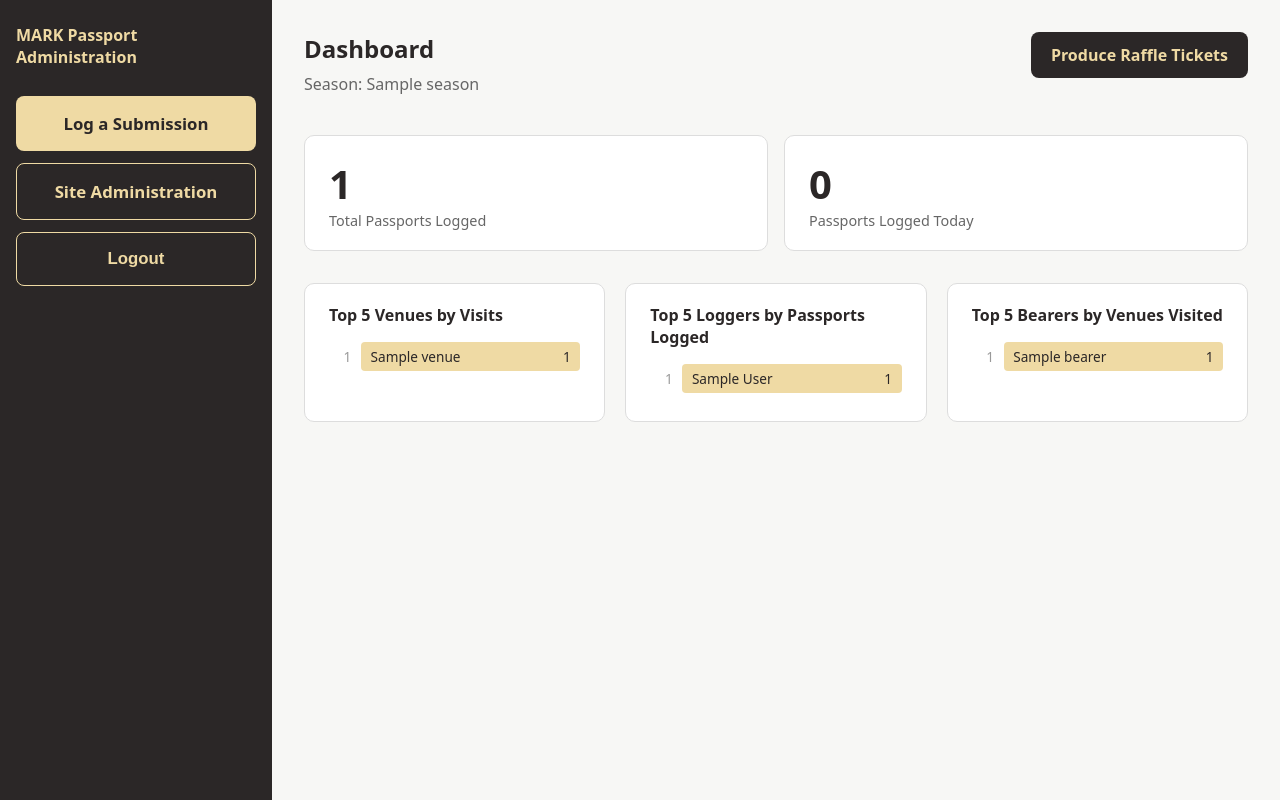
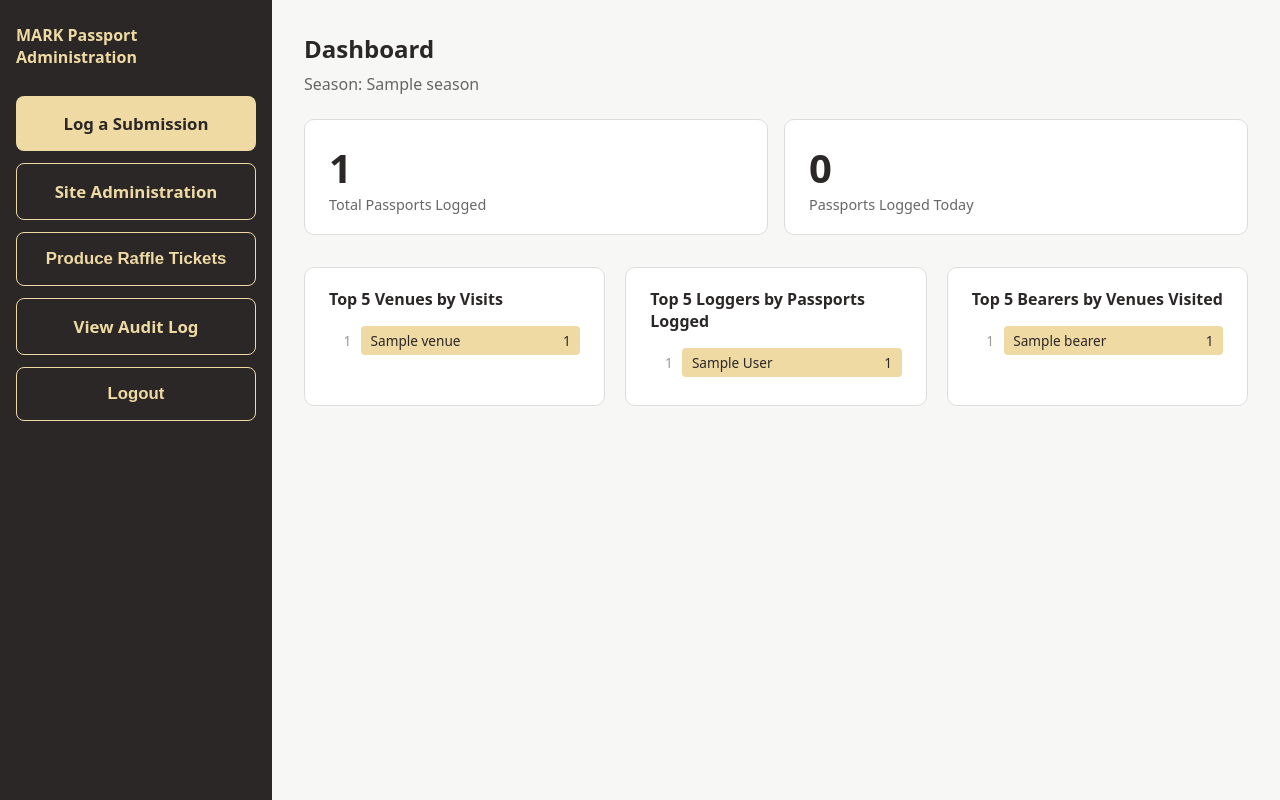
Before and after one commit to Kentigern/BikerPassport, a Django app: page /passports/dashboard/ in a window 1280 px wide. Run offline with Django 5.2, Linux system fonts and the light colour scheme; a user stored in the database is signed in; tables that the repository leaves empty hold one stand-in row (values such as "Sample post"); parts of the project's set-up code (start-up, migrations or seed data) failed here and were passed over.

Commit message:
Move raffle export into the sidebar and add an audit log button
Produce Raffle Tickets now lives in the left nav below Site
Administration (still a confirmed POST, just relocated), followed by a
new View Audit Log button pointing at the RaffleExport admin list —
already filterable/searchable for free via the admin, so no new view
needed. Also grants the Site Admin group view_raffleexport, since the
group didn't have it yet (both current members happen to be superusers,
which bypass permission checks, so this would've silently broken for any
future non-superuser Site Admin).

Co-Authored-By: Claude Sonnet 5 <noreply@anthropic.com>

```diff
--- a/passports/admin.py
+++ b/passports/admin.py
@@ -163,6 +163,7 @@ class RaffleExportAdmin(admin.ModelAdmin):
 
     list_display = ['season', 'generated_by', 'generated_at', 'entry_count']
     list_filter = ['season']
+    search_fields = ['generated_by__username', 'season__name']
 
     def has_add_permission(self, request):
         return False
--- a/passports/templates/passports/dashboard.html
+++ b/passports/templates/passports/dashboard.html
@@ -72,30 +72,7 @@
       margin-top: -.5rem;
     }
     .header-row {
-      display: flex;
-      align-items: flex-start;
-      justify-content: space-between;
-      gap: 1rem;
       margin-bottom: 1.5rem;
-      flex-wrap: wrap;
-    }
-    .action-button {
-      display: inline-block;
-      flex-shrink: 0;
-      padding: .75rem 1.25rem;
-      background: #2B2727;
-      color: #efdaa4;
-      font-weight: bold;
-      text-decoration: none;
-      border: none;
-      border-radius: 8px;
-      white-space: nowrap;
-      font-size: 1rem;
-      font-family: inherit;
-      cursor: pointer;
-    }
-    .action-button:hover {
-      background: #443f3f;
     }
 
     .stat-cards {
@@ -183,6 +160,14 @@
   <h2>MARK Passport Administration</h2>
   <a class="nav-button" href="{% url 'submission_new' %}">Log a Submission</a>
   <a class="nav-button secondary" href="{% url 'admin:index' %}">Site Administration</a>
+  {% if season %}
+    <form method="post" action="{% url 'raffle_export' %}"
+          onsubmit="return confirm('Generate the raffle draw list for {{ season }}? This re-shuffles the order every time and is logged under your name — only do this when you mean to produce the real draw list.');">
+      {% csrf_token %}
+      <button type="submit" class="nav-button secondary">Produce Raffle Tickets</button>
+    </form>
+  {% endif %}
+  <a class="nav-button secondary" href="{% url 'admin:passports_raffleexport_changelist' %}">View Audit Log</a>
   <form method="post" action="{% url 'admin:logout' %}">
     {% csrf_token %}
     <button type="submit" class="nav-button secondary">Logout</button>
@@ -199,13 +184,6 @@
         <p class="season-note">No active season configured yet.</p>
       {% endif %}
     </div>
-    {% if season %}
-      <form method="post" action="{% url 'raffle_export' %}"
-            onsubmit="return confirm('Generate the raffle draw list for {{ season }}? This re-shuffles the order every time and is logged under your name — only do this when you mean to produce the real draw list.');">
-        {% csrf_token %}
-        <button type="submit" class="action-button">Produce Raffle Tickets</button>
-      </form>
-    {% endif %}
   </div>
 
   {% if season %}
```
Also changed, not shown: passports/migrations/0009_grant_site_admin_raffleexport_view.py (added).
